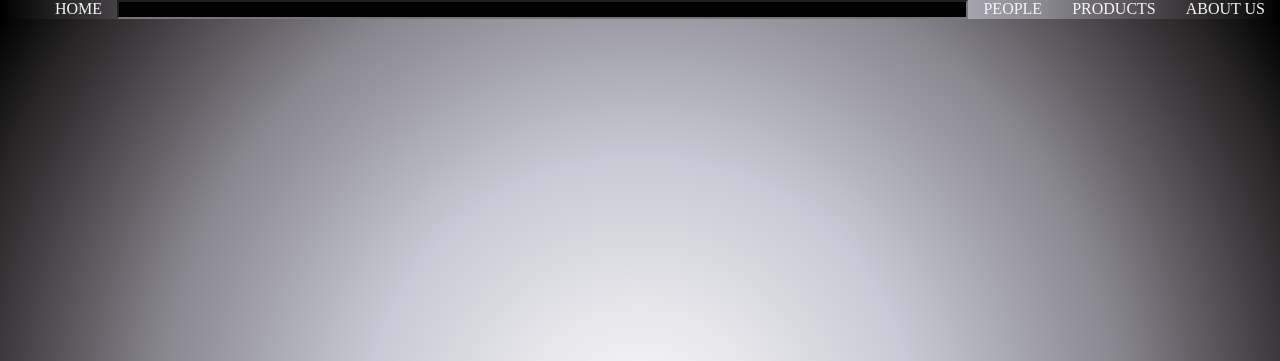
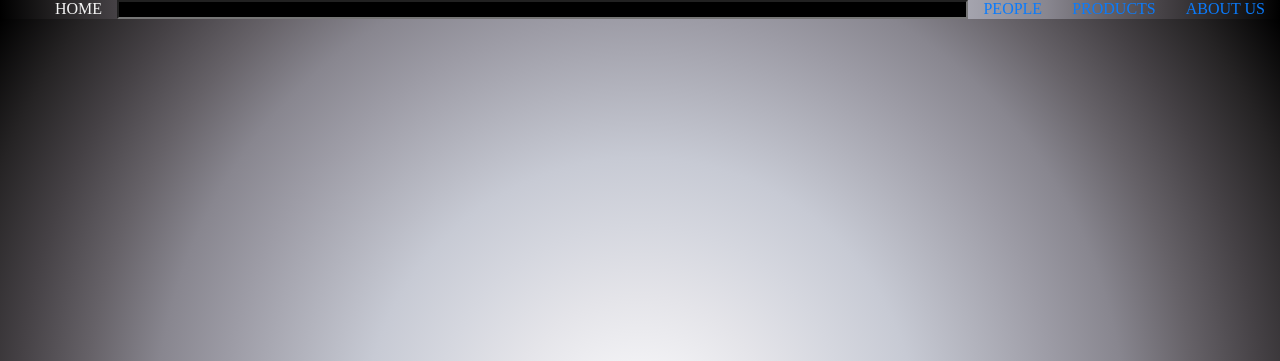
Before and after one commit to kotesh-arya/just-another-game-website-with-flex, a plain HTML site: page index.html in a window 1280 px wide. Shown: the top 361 px of the page. Drawn offline with Linux system fonts and the light colour scheme; a web font is replaced by a local one.

Commit message:
STYLES : styled nav-bar

```diff
--- a/index.html
+++ b/index.html
@@ -13,9 +13,9 @@
         <ul class="nav-bar">
             <li class="item home">HOME</li>
             <input class="item search"  type="search">
-            <li  class="item people">PEOPLE</li>
-            <li  class="item">PRODUCTS</li>
-            <li  class="item"> ABOUT US</li>
+            <li  class="item people"><a href="#">PEOPLE</a></li>
+            <li  class="item"><a href="#">PRODUCTS</a></li>
+            <li  class="item"> <a href="#">ABOUT US</a></li>
         </ul>
     </nav>
     <header class="hero">
--- a/styles.css
+++ b/styles.css
@@ -67,3 +67,7 @@ p {
     color: var(--primary-color);
     padding: 1em;
 }
+a{
+    text-decoration: none;
+    color: rgb(10, 123, 252);
+}
```
